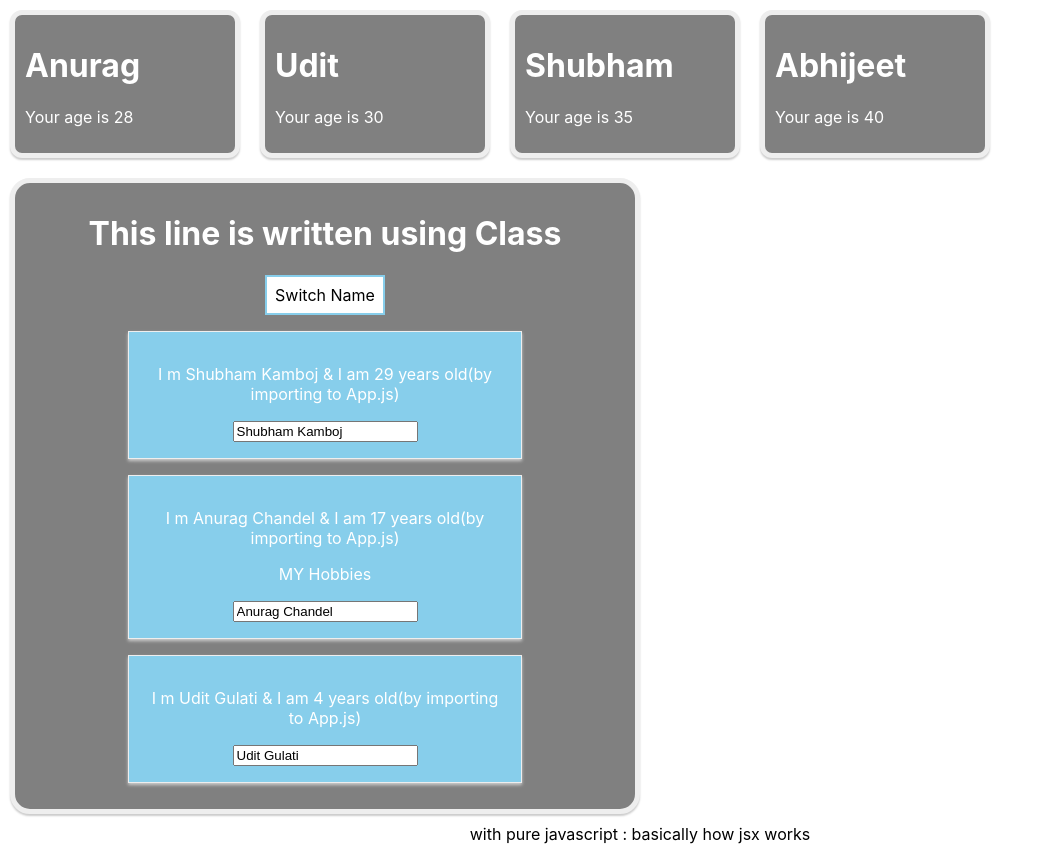
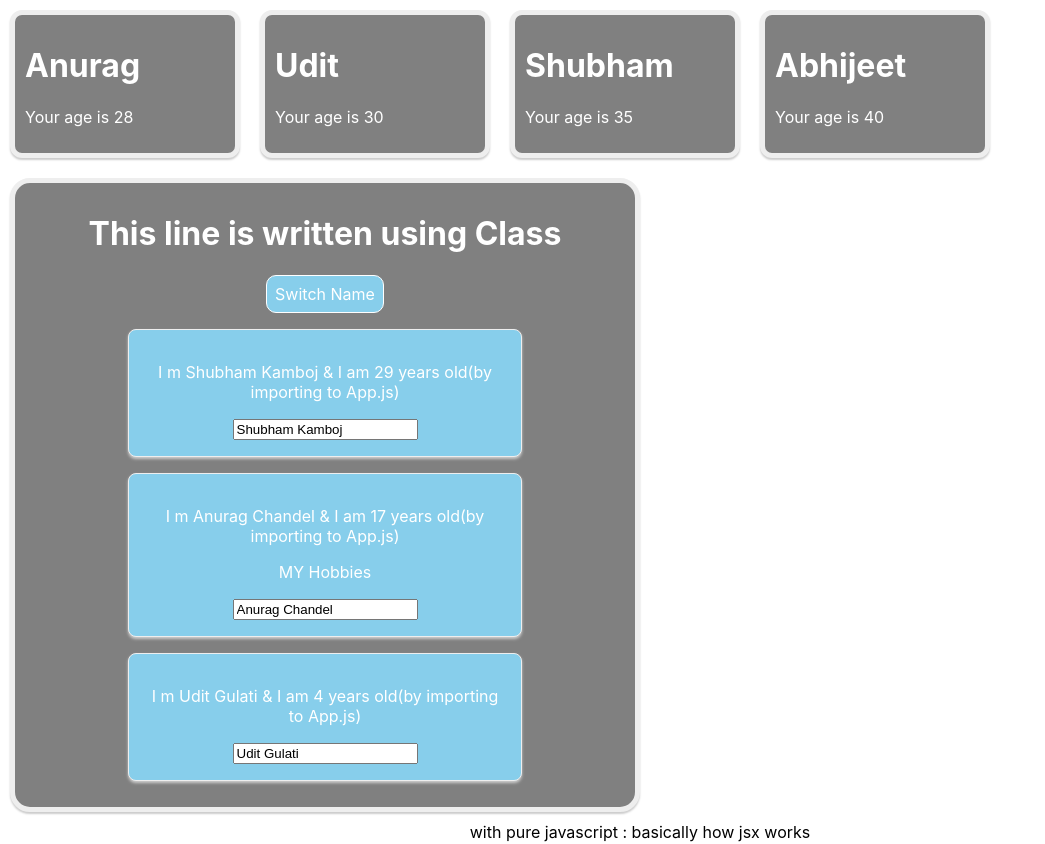
Before and after one commit to shkamboj/react_starter, a React (Create React App) app: page / in a window 1280 px wide. Shown: the whole page, without its empty margins (0-1045 px from the left). Built offline with nearby package versions, Linux system fonts and the light colour scheme.

Commit message:
stylings done

```diff
--- a/src/App.js
+++ b/src/App.js
@@ -60,12 +60,13 @@ class App extends Component{
   render(){
 
     const style = {
-      backgroundColor : 'white',
+      backgroundColor : 'skyblue',
+      color : 'white',
       font : 'inherit',
-      border : '2px solid skyblue',
+      border : '1px solid white',
+      borderRadius : "10px",
       padding : "8px",
       cursor : "pointer"
-
     }
     return(
     <div className ='App'>
--- a/src/People/People.css
+++ b/src/People/People.css
@@ -2,6 +2,7 @@
     width: 60%;
     margin: 16px auto;
     border: 1px solid #eee;
+    border-radius: 8px;
     box-shadow: 0 2px 3px #ccc;
     padding : 16px;
     text-align: center;
```
Also changed, not shown: src/App.css (line endings or trailing spaces).
